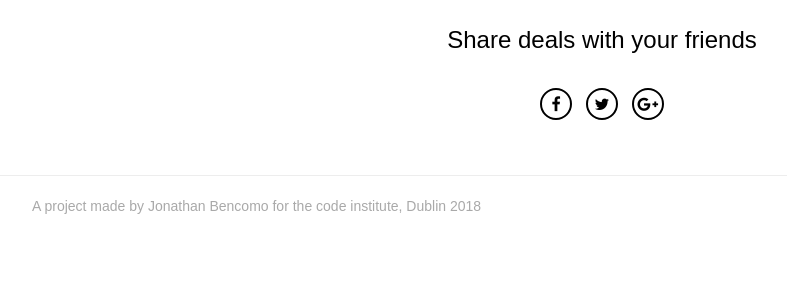
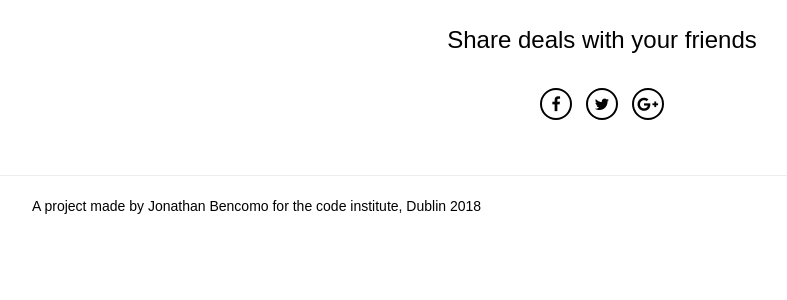
Before and after one commit to Bencomo/irishdeals, a Django app: page / in a window 1280 px wide. Shown: the part 199-499 px from the top of the page, without its empty margins (38-825 px from the left). Run offline with Django 3.2, Linux system fonts and the light colour scheme; data that the repository does not hold is empty; some libraries are stand-ins or nearby versions.

Commit message:
styling webpage

```diff
--- a/static/css/custom.css
+++ b/static/css/custom.css
@@ -8,7 +8,7 @@ footer {
     padding-top: 20px;
     padding-bottom: 20px;
     border-top: 1px solid #ededed;
-    color: #A9A9A9;
+    color: #000000;
 }
 
 .icon-bar {
@@ -29,7 +29,7 @@ footer {
 
 .label-warning[href],
 .badge-warning[href] {
-    background-color:  #c67605;
+    background-color:  #000000;
 }
 
 .product {
```
